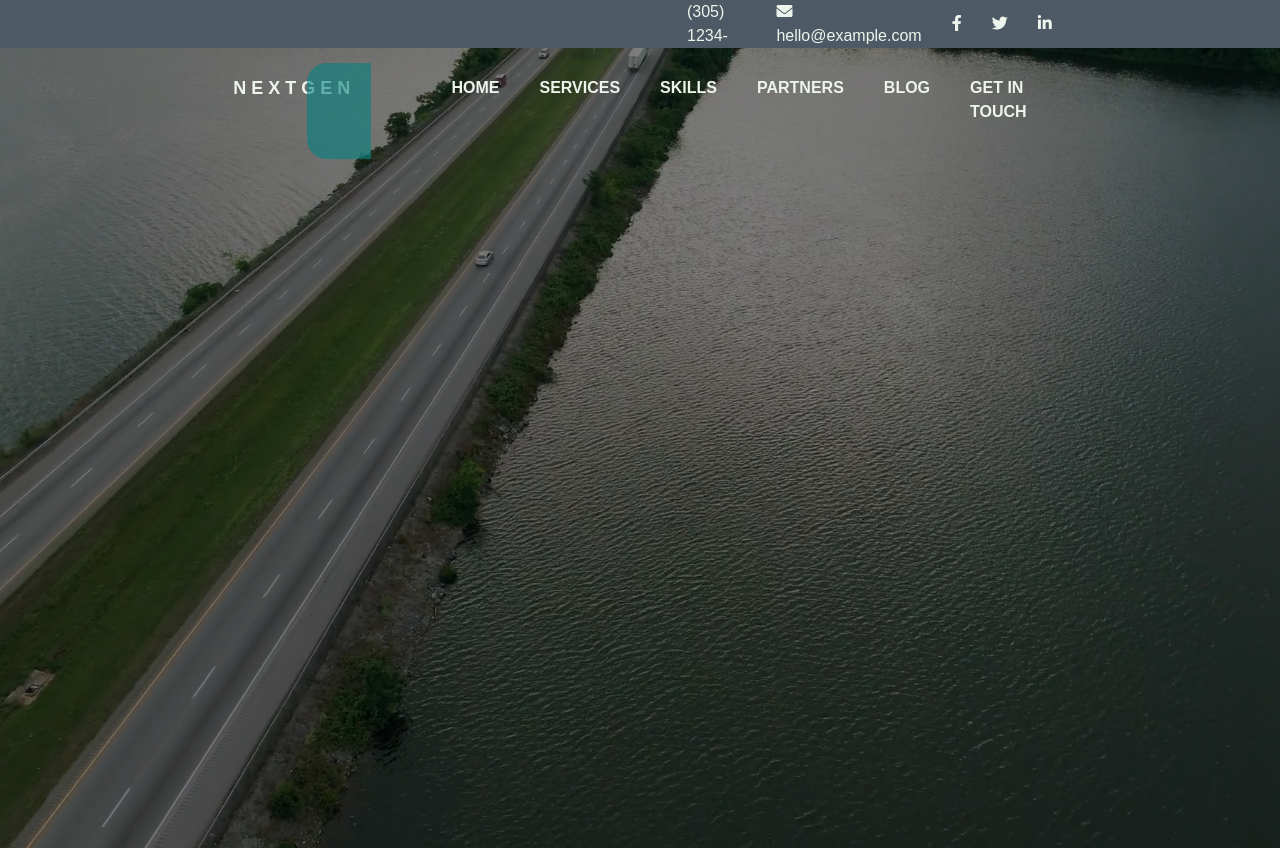
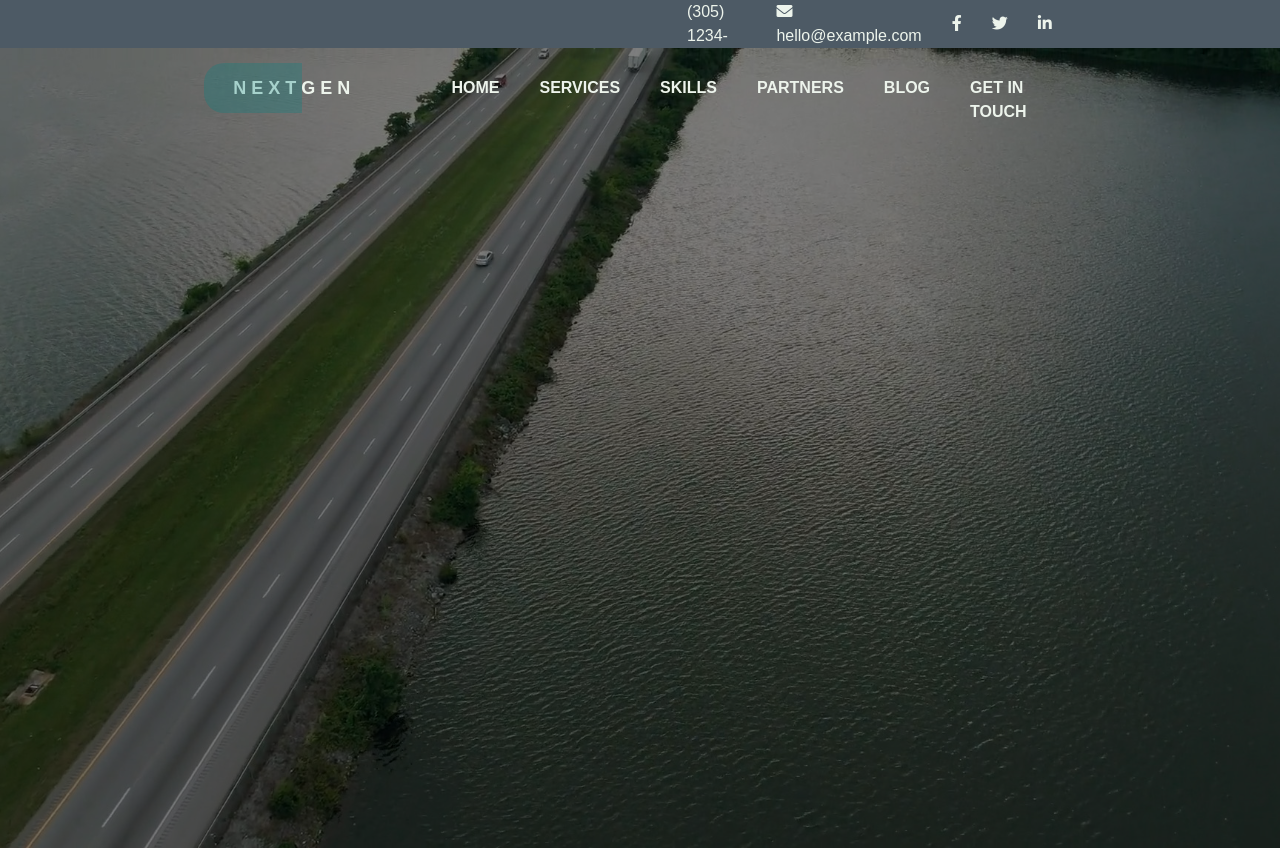
Before and after one commit to lnannettik/proj-html-vuejs, a Vue app: page / in a window 1280 px wide. Shown: the top 850 px of the page. Built offline with nearby package versions, Linux system fonts and the light colour scheme.

Commit message:
fixed green pseudo

```diff
--- a/src/components/Hero.vue
+++ b/src/components/Hero.vue
@@ -77,23 +77,24 @@ export default {
             span {
                 font-size: 18px;
                 letter-spacing: 5px;
-                position: relative;
+                position: absolute;
 
             }
 
             &::after {
-                content: ' ';
+                content: " ";
                 display: block;
-                position: absolute;
-                left: 307px;
-                top: 15px;
-                width: 5%;
-                height: 12%;
+                position: relative;
+                left: -29px;
+                top: -12px;
+                width: 98px;
+                height: 50px;
                 z-index: 4;
                 border-start-start-radius: 20px;
                 background-size: cover;
-                background-color: rgba(4, 131, 131, 0.6);
-                border-bottom-left-radius: 20px;            }
+                background-color: rgba(4, 131, 131, 0.3);
+                border-bottom-left-radius: 20px;
+            }
         }
 
 
```
